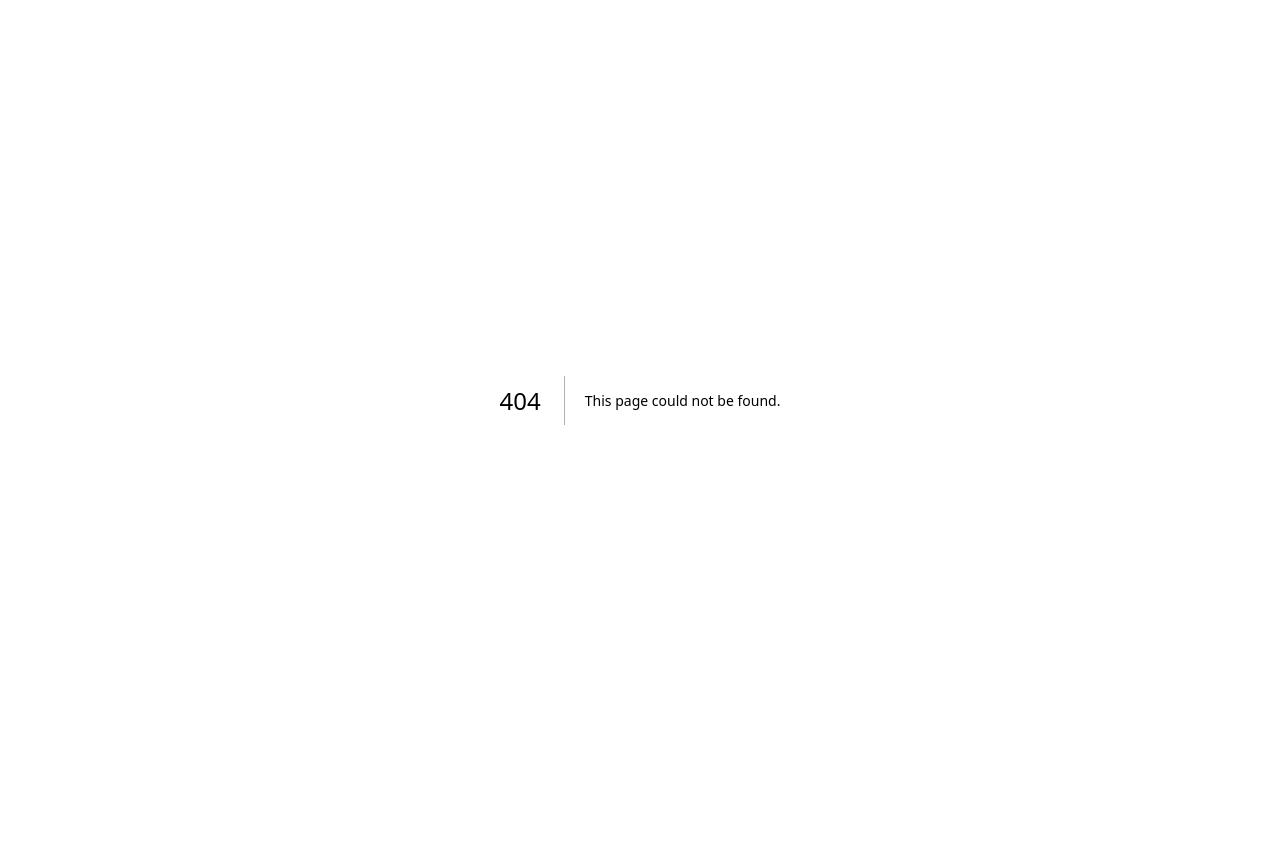
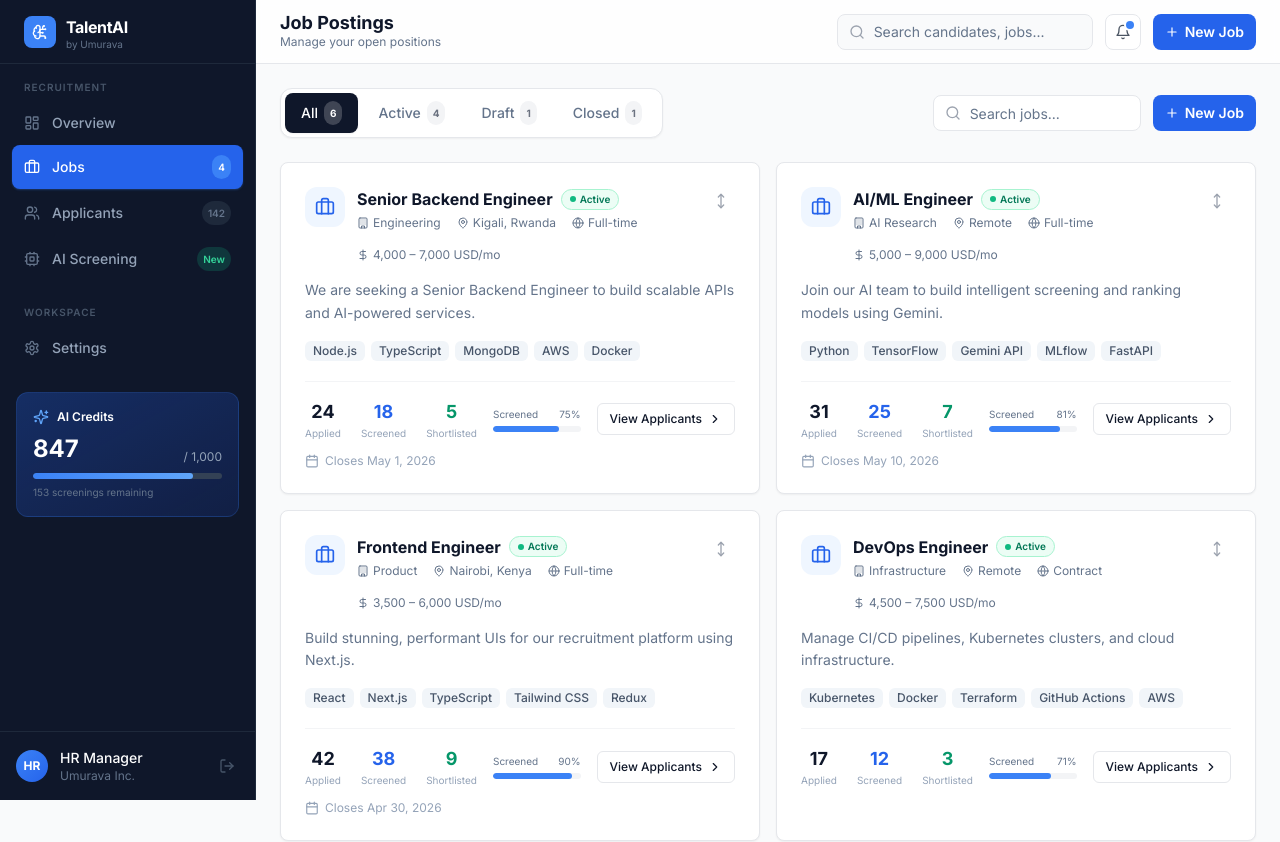
Before and after one commit to Don-tresor05/umurava-1st-trial, a Next.js app: page /dashboard/jobs in a window 1280 px wide. Before the commit this address had no page. Shown: the top 842 px of the page. Before the commit the page ends 800 px from the top, so only its background shows below. Built offline with nearby package versions, Linux system fonts and the light colour scheme.

Commit message:
feat(jobs): scaffold jobs page with tab filter (All/Active/Draft/Closed)

```diff
--- /dev/null
+++ b/app/dashboard/jobs/page.tsx
@@ -0,0 +1,198 @@
+'use client';
+
+import { useState } from 'react';
+import { mockJobs } from '@/lib/mock-data';
+import type { Job, JobStatus } from '@/types';
+import { Card, CardContent } from '@/components/ui/card';
+import { Badge } from '@/components/ui/badge';
+import { Button } from '@/components/ui/button';
+import { Input } from '@/components/ui/input';
+import { Briefcase, MapPin, Users, Cpu, CircleCheck as CheckCircle2, Clock, ChevronRight, Search, Filter, MoveVertical as MoreVertical, Plus, TrendingUp, DollarSign, Calendar, Globe, Building } from 'lucide-react';
+import Link from 'next/link';
+import { cn } from '@/lib/utils';
+
+const statusConfig: Record<JobStatus, { label: string; color: string; dot: string }> = {
+  active: { label: 'Active', color: 'bg-emerald-50 text-emerald-700 border-emerald-200', dot: 'bg-emerald-500' },
+  draft: { label: 'Draft', color: 'bg-amber-50 text-amber-700 border-amber-200', dot: 'bg-amber-500' },
+  closed: { label: 'Closed', color: 'bg-gray-100 text-gray-600 border-gray-200', dot: 'bg-gray-400' },
+};
+
+const tabs = ['All', 'Active', 'Draft', 'Closed'] as const;
+
+function JobCard({ job }: { job: Job }) {
+  const sc = statusConfig[job.status];
+  const screenedPct = job.applicantsCount > 0 ? Math.round((job.screenedCount / job.applicantsCount) * 100) : 0;
+
+  return (
+    <Card className="border-gray-200 shadow-sm hover:shadow-md transition-all duration-200 group">
+      <CardContent className="p-6">
+        <div className="flex items-start justify-between gap-3">
+          <div className="flex items-start gap-3 flex-1 min-w-0">
+            <div className="w-10 h-10 rounded-xl bg-blue-50 flex items-center justify-center flex-shrink-0">
+              <Briefcase className="w-5 h-5 text-blue-600" />
+            </div>
+            <div className="flex-1 min-w-0">
+              <div className="flex items-center gap-2 flex-wrap">
+                <h3 className="font-bold text-slate-900 text-base group-hover:text-blue-600 transition-colors">{job.title}</h3>
+                <span className={cn('text-[10px] font-semibold px-2 py-0.5 rounded-full border flex items-center gap-1', sc.color)}>
+                  <span className={cn('w-1.5 h-1.5 rounded-full', sc.dot)} />
+                  {sc.label}
+                </span>
+              </div>
+              <div className="flex items-center gap-4 mt-1 flex-wrap">
+                <span className="flex items-center gap-1 text-xs text-slate-500">
+                  <Building className="w-3 h-3" />{job.department}
+                </span>
+                <span className="flex items-center gap-1 text-xs text-slate-500">
+                  <MapPin className="w-3 h-3" />{job.location}
+                </span>
+                <span className="flex items-center gap-1 text-xs text-slate-500">
+                  <Globe className="w-3 h-3" />{job.type}
+                </span>
+                {job.salaryMin && (
+                  <span className="flex items-center gap-1 text-xs text-slate-500">
+                    <DollarSign className="w-3 h-3" />
+                    {job.salaryMin.toLocaleString()} – {job.salaryMax?.toLocaleString()} {job.currency}/mo
+                  </span>
+                )}
+              </div>
+            </div>
+          </div>
+          <button className="p-1.5 rounded-lg hover:bg-gray-100 text-gray-400 hover:text-gray-600 transition-colors flex-shrink-0">
+            <MoreVertical className="w-4 h-4" />
+          </button>
+        </div>
+
+        <p className="text-sm text-slate-500 mt-4 line-clamp-2 leading-relaxed">{job.description}</p>
+
+        <div className="flex flex-wrap gap-1.5 mt-4">
+          {job.skills.map((skill) => (
+            <span key={skill} className="text-xs font-medium px-2 py-0.5 rounded-md bg-slate-100 text-slate-600">
+              {skill}
+            </span>
+          ))}
+        </div>
+
+        <div className="mt-5 pt-4 border-t border-gray-100 flex items-center justify-between gap-4">
+          <div className="flex items-center gap-5">
+            <div className="text-center">
+              <p className="text-lg font-bold text-slate-900">{job.applicantsCount}</p>
+              <p className="text-[10px] text-slate-400">Applied</p>
+            </div>
+            <div className="text-center">
+              <p className="text-lg font-bold text-blue-600">{job.screenedCount}</p>
+              <p className="text-[10px] text-slate-400">Screened</p>
+            </div>
+            <div className="text-center">
+              <p className="text-lg font-bold text-emerald-600">{job.shortlistedCount}</p>
+              <p className="text-[10px] text-slate-400">Shortlisted</p>
+            </div>
+          </div>
+
+          <div className="flex-1 max-w-32">
+            <div className="flex items-center justify-between text-[10px] text-slate-500 mb-1">
+              <span>Screened</span>
+              <span>{screenedPct}%</span>
+            </div>
+            <div className="h-1.5 bg-gray-100 rounded-full overflow-hidden">
+              <div
+                className="h-full bg-blue-500 rounded-full transition-all"
+                style={{ width: `${screenedPct}%` }}
+              />
+            </div>
+          </div>
+
+          <Link href={`/dashboard/applicants?job=${job.id}`}>
+            <Button size="sm" variant="outline" className="h-8 text-xs gap-1.5 border-gray-200 hover:border-blue-300 hover:text-blue-600 hover:bg-blue-50 font-medium">
+              View Applicants
+              <ChevronRight className="w-3.5 h-3.5" />
+            </Button>
+          </Link>
+        </div>
+
+        {job.closingDate && (
+          <div className="mt-3 flex items-center gap-1.5 text-xs text-slate-400">
+            <Calendar className="w-3.5 h-3.5" />
+            Closes {new Date(job.closingDate).toLocaleDateString('en-US', { month: 'short', day: 'numeric', year: 'numeric' })}
+          </div>
+        )}
+      </CardContent>
+    </Card>
+  );
+}
+
+export default function JobsPage() {
+  const [activeTab, setActiveTab] = useState<typeof tabs[number]>('All');
+  const [search, setSearch] = useState('');
+
+  const filtered = mockJobs.filter((j) => {
+    const matchesTab = activeTab === 'All' || j.status === activeTab.toLowerCase();
+    const matchesSearch = j.title.toLowerCase().includes(search.toLowerCase()) ||
+      j.department.toLowerCase().includes(search.toLowerCase());
+    return matchesTab && matchesSearch;
+  });
+
+  const counts = {
+    All: mockJobs.length,
+    Active: mockJobs.filter(j => j.status === 'active').length,
+    Draft: mockJobs.filter(j => j.status === 'draft').length,
+    Closed: mockJobs.filter(j => j.status === 'closed').length,
+  };
+
+  return (
+    <div className="max-w-7xl mx-auto space-y-6">
+      <div className="flex items-center justify-between gap-4">
+        <div className="flex items-center gap-1 bg-white border border-gray-200 rounded-xl p-1 shadow-sm">
+          {tabs.map((tab) => (
+            <button
+              key={tab}
+              onClick={() => setActiveTab(tab)}
+              className={cn(
+                'flex items-center gap-1.5 px-4 py-2 rounded-lg text-sm font-medium transition-all',
+                activeTab === tab
+                  ? 'bg-slate-900 text-white shadow-sm'
+                  : 'text-slate-500 hover:text-slate-700 hover:bg-gray-50'
+              )}
+            >
+              {tab}
+              <span className={cn(
+                'text-[10px] font-bold px-1.5 py-0.5 rounded-full',
+                activeTab === tab ? 'bg-white/20 text-white' : 'bg-gray-100 text-gray-500'
+              )}>
+                {counts[tab]}
+              </span>
+            </button>
+          ))}
+        </div>
+
+        <div className="flex items-center gap-3">
+          <div className="relative">
+            <Search className="absolute left-3 top-1/2 -translate-y-1/2 w-4 h-4 text-gray-400" />
+            <Input
+              placeholder="Search jobs..."
+              value={search}
+              onChange={(e) => setSearch(e.target.value)}
+              className="pl-9 h-9 w-52 border-gray-200 bg-white text-sm rounded-lg focus-visible:ring-blue-500"
+            />
+          </div>
+          <Button size="sm" className="h-9 gap-1.5 bg-blue-600 hover:bg-blue-700 text-white font-semibold rounded-lg">
+            <Plus className="w-3.5 h-3.5" />
+            New Job
+          </Button>
+        </div>
+      </div>
+
+      <div className="grid grid-cols-1 lg:grid-cols-2 gap-4">
+        {filtered.map((job) => <JobCard key={job.id} job={job} />)}
+      </div>
+
+      {filtered.length === 0 && (
+        <div className="text-center py-16 text-slate-400">
+          <Briefcase className="w-10 h-10 mx-auto mb-3 opacity-40" />
+          <p className="font-medium">No jobs found</p>
+          <p className="text-sm mt-1">Try adjusting your search or filters</p>
+        </div>
+      )}
+    </div>
+  );
+}
```
